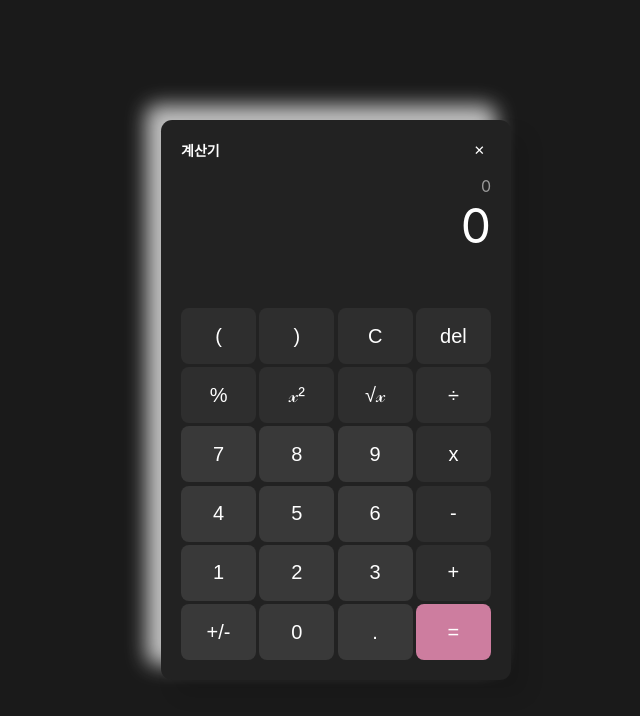
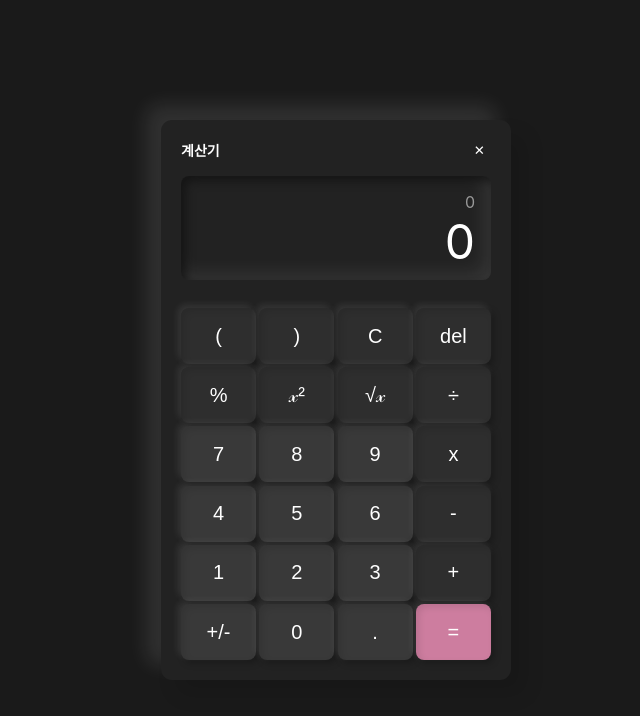
Before and after one commit to Yejin-Han/team_project, a React (Create React App) app: page /calculator in a window 1280 px wide. Shown: the top 716 px of the page, without its empty margins (304-944 px from the left). Built offline with nearby package versions, Linux system fonts and the light colour scheme; a web font is replaced by a local one.

Commit message:
230213 yejin update
[수정]
- CalcContext.js (exp 추가 -> 수식 나타내기, 미완)
- Keypads.js, Screen.js (calc.exp 지정)
- Calculator.style.scss (shadow 수정)

```diff
--- a/src/components/calculator/CalcContext.js
+++ b/src/components/calculator/CalcContext.js
@@ -7,6 +7,7 @@ const CalcProvider = ({ children }) => {
     sign: "",
     num: 0,
     res: 0,
+    exp: 0,
   });
 
   const providerValue = {
--- a/src/components/calculator/Calculator.style.scss
+++ b/src/components/calculator/Calculator.style.scss
@@ -6,7 +6,8 @@
   padding: 20px 20px;
   background-color: lighten($bgColor, 3%);
   border-radius: 0.7rem;
-  box-shadow: 15px 15px 20px rgba(0, 0, 0, 0.1), -15px -15px 20px #fffb;
+  box-shadow: 15px 15px 20px rgba(0, 0, 0, 0.1),
+    -15px -15px 20px rgba(255, 255, 255, 0.1);
   display: flex;
   flex-flow: column wrap;
   justify-content: space-between;
@@ -24,9 +25,14 @@
   }
 }
 .calc_top .screen {
-  height: 6rem;
+  height: 6.5rem;
+  box-sizing: border-box;
+  padding: 1rem;
   text-align: right;
   font-size: 3rem;
+  border-radius: 0.5rem;
+  box-shadow: inset 5px 5px 10px rgba(0, 0, 0, 0.5),
+    inset -5px -5px 20px rgba(255, 255, 255, 0.1);
   .expression {
     font-size: 1rem;
     color: #999;
@@ -48,6 +54,8 @@
   border-radius: 0.5rem;
   color: white;
   font-size: 1.25rem;
+  box-shadow: 3px 3px 7px rgba(0, 0, 0, 0.25),
+    -3px -3px 7px rgba(255, 255, 255, 0.1), inset 3px 3px 7px rgba(0, 0, 0, 0.1);
 }
 .btn:hover {
   background-color: lighten($bgColor, 8%);
--- a/src/components/calculator/Keypads.js
+++ b/src/components/calculator/Keypads.js
@@ -32,6 +32,7 @@ const Keypads = ({ value }) => {
     setCalc({
       ...calc,
       num: numValue,
+      exp: calc.num ? calc.num + numValue : calc.res + numValue,
     });
   };
   const resetClick = () => {
@@ -39,6 +40,7 @@ const Keypads = ({ value }) => {
       sign: "",
       num: 0,
       res: 0,
+      exp: 0,
     });
   };
   const percentClick = () => {
@@ -46,6 +48,7 @@ const Keypads = ({ value }) => {
       num: calc.num / 100,
       res: calc.res / 100,
       sign: "",
+      exp: calc.num ? calc.num + "÷100" : calc.res + "÷100",
     });
   };
   const squareClick = () => {
@@ -53,6 +56,7 @@ const Keypads = ({ value }) => {
       num: calc.num ** 2,
       res: calc.res ** 2,
       sign: "",
+      exp: calc.num ? calc.num + "^2" : calc.res + "^2",
     });
   };
   const sqrtClick = (e) => {
@@ -60,6 +64,7 @@ const Keypads = ({ value }) => {
       num: Number(Math.sqrt(calc.num).toFixed(10)),
       res: Number(Math.sqrt(calc.res).toFixed(10)),
       sign: "",
+      exp: calc.num ? calc.num + value : calc.res + value,
     });
   };
   const signClick = () => {
@@ -67,6 +72,7 @@ const Keypads = ({ value }) => {
       sign: value,
       res: !calc.res && calc.num ? calc.num : calc.res,
       num: 0,
+      exp: !calc.res && calc.num ? calc.num + value : calc.res + value,
     });
   };
   const invertClick = () => {
@@ -74,12 +80,14 @@ const Keypads = ({ value }) => {
       num: calc.num ? calc.num * -1 : 0,
       res: calc.res ? calc.res * -1 : 0,
       sign: "",
+      exp: calc.num ? calc.num + value : calc.res + value,
     });
   };
   const dotClick = () => {
     setCalc({
       ...calc,
       num: !calc.num.toString().includes(".") ? calc.num + value : calc.num, //screen에 .이 없으면 .을 붙여주고 아니면 그대로
+      exp: calc.num ? calc.num + value : calc.res + value,
     });
   };
   const equalsClick = () => {
@@ -97,6 +105,7 @@ const Keypads = ({ value }) => {
         res: math(calc.res, calc.num, calc.sign),
         sign: "",
         num: 0,
+        exp: calc.num ? calc.num + value : calc.res + value,
       });
     }
   };
--- a/src/components/calculator/Screen.js
+++ b/src/components/calculator/Screen.js
@@ -5,7 +5,7 @@ const Screen = () => {
   const { calc } = useContext(CalcContext);
   return (
     <div className="screen">
-      <p className="expression">{calc.num}</p>
+      <p className="expression">{calc.exp}</p>
       <p className="result">{calc.num ? calc.num : calc.res}</p>
     </div>
   );
```
